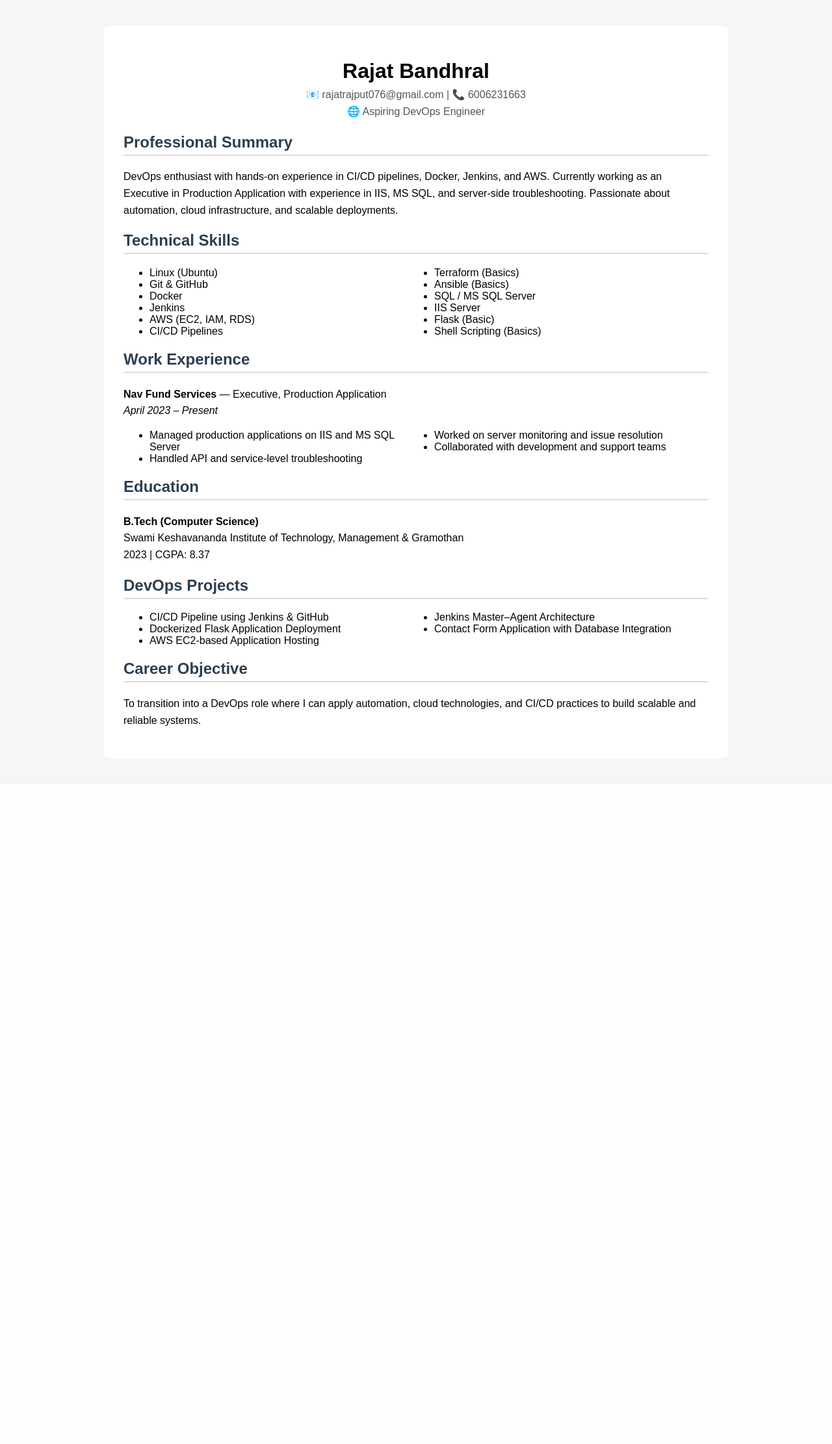
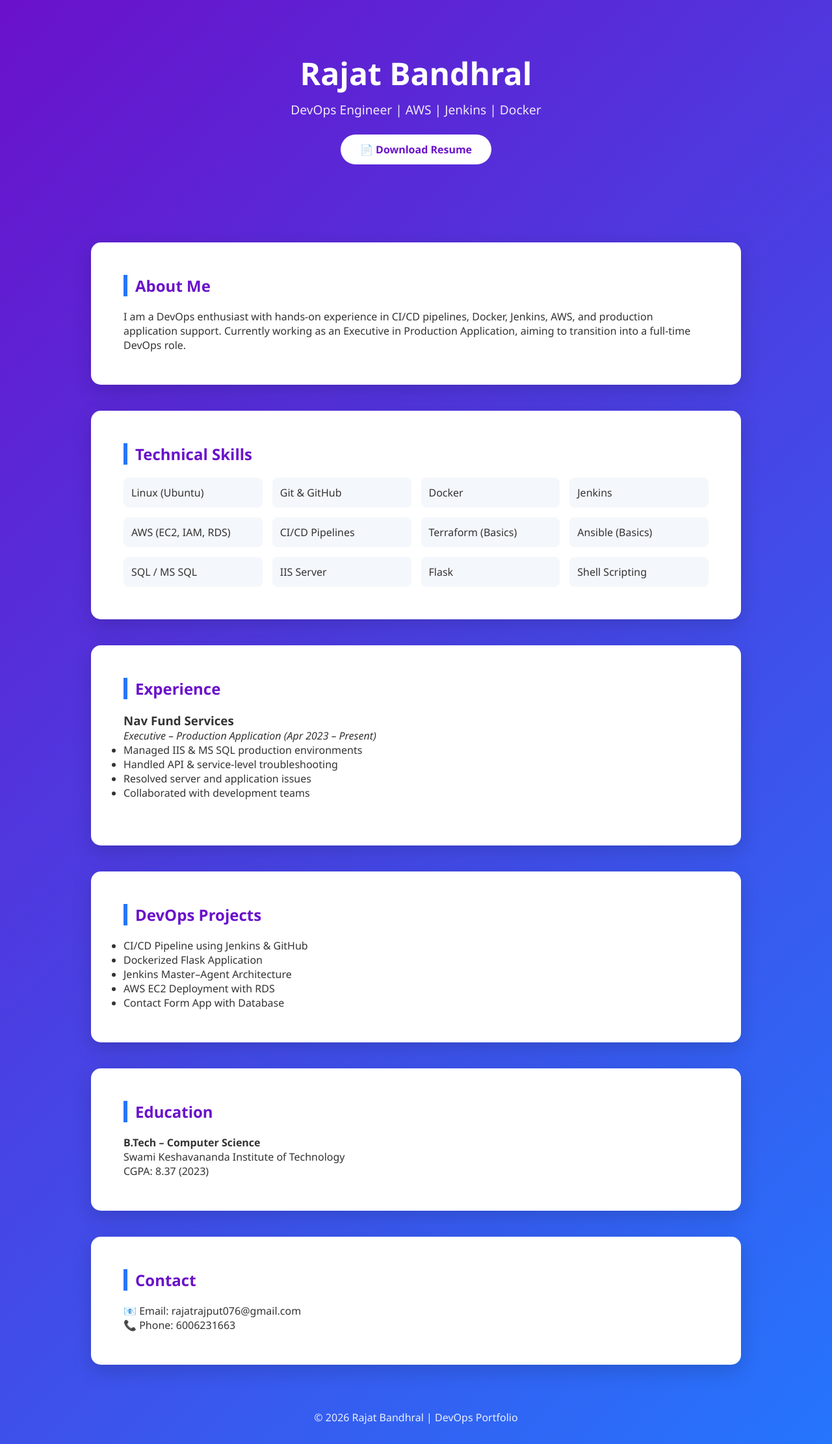
Before and after one commit to Rajat972/Terraformtest, a web app: page / in a window 1280 px wide. Shown: the whole page at 65% size. Before the commit the page ends 1117 px from the top, so only its background shows below. Run offline with its HTML, style and script files only (its server is not run), Linux system fonts and the light colour scheme; data that the repository does not hold is empty.

Commit message:
Update index.html

```diff
--- a/src/main/webapp/index.html
+++ b/src/main/webapp/index.html
@@ -3,112 +3,193 @@
 <head>
 <meta charset="UTF-8">
 <title>Rajat Bandhral | DevOps Engineer</title>
+<meta name="viewport" content="width=device-width, initial-scale=1.0">
+
 <style>
+:root {
+    --primary: #6a11cb;
+    --secondary: #2575fc;
+    --dark: #1f2933;
+    --light: #f4f7fb;
+}
+
+* {
+    margin: 0;
+    padding: 0;
+    box-sizing: border-box;
+    font-family: 'Segoe UI', sans-serif;
+}
+
 body {
-            font-family: Arial, sans-serif;
-            margin: 40px;
-            background-color: #f4f6f8;
+    background: linear-gradient(135deg, var(--primary), var(--secondary));
+    color: #333;
 }
-        .container {
-            max-width: 900px;
-            margin: auto;
-            background: #ffffff;
+
+/* HEADER */
+header {
+    color: white;
+    text-align: center;
+    padding: 80px 20px;
+}
+
+header h1 {
+    font-size: 3rem;
+}
+
+header p {
+    margin-top: 10px;
+    font-size: 1.2rem;
+    opacity: 0.9;
+}
+
+.btn {
+    display: inline-block;
+    margin-top: 25px;
+    padding: 12px 30px;
+    background: white;
+    color: var(--primary);
+    font-weight: bold;
+    border-radius: 30px;
+    text-decoration: none;
+    transition: 0.3s;
+}
+
+.btn:hover {
+    background: #eaeaea;
+}
+
+/* SECTIONS */
+section {
+    background: white;
+    margin: 40px auto;
+    padding: 50px;
+    max-width: 1000px;
+    border-radius: 15px;
+    box-shadow: 0 10px 30px rgba(0,0,0,0.15);
+}
+
+section h2 {
+    color: var(--primary);
+    margin-bottom: 20px;
+    border-left: 6px solid var(--secondary);
+    padding-left: 12px;
+}
+
+/* SKILLS */
+.skills {
+    display: grid;
+    grid-template-columns: repeat(auto-fit, minmax(200px, 1fr));
+    gap: 15px;
+}
+
+.skill {
+    background: var(--light);
+    padding: 12px;
+    border-radius: 8px;
+    font-weight: 500;
+}
+
+/* EXPERIENCE */
+.job {
+    margin-bottom: 20px;
+}
+
+/* FOOTER */
+footer {
+    text-align: center;
+    color: white;
     padding: 30px;
-            border-radius: 8px;
-        }
-        h1 {
-            margin-bottom: 5px;
-        }
-        h2 {
-            color: #2c3e50;
-            border-bottom: 2px solid #ddd;
-            padding-bottom: 5px;
-        }
-        p {
-            line-height: 1.6;
-        }
-        ul {
-            columns: 2;
-        }
-        .header {
-            text-align: center;
-        }
-        .contact {
-            margin-top: 5px;
-            color: #555;
+    opacity: 0.9;
 }
 </style>
 </head>
+
 <body>
 
-<div class="container">
+<!-- HERO SECTION -->
+<header>
+    <h1>Rajat Bandhral</h1>
+    <p>DevOps Engineer | AWS | Jenkins | Docker</p>
+    <a href="resume.pdf" download class="btn">📄 Download Resume</a>
+</header>
 
-    <div class="header">
-        <h1>Rajat Bandhral</h1>
-        <p class="contact">
-            📧 rajatrajput076@gmail.com |
-            📞 6006231663 <br>
-            🌐 Aspiring DevOps Engineer
+<!-- ABOUT -->
+<section>
+    <h2>About Me</h2>
+    <p>
+        I am a DevOps enthusiast with hands-on experience in CI/CD pipelines,
+        Docker, Jenkins, AWS, and production application support.
+        Currently working as an Executive in Production Application,
+        aiming to transition into a full-time DevOps role.
     </p>
+</section>
+
+<!-- SKILLS -->
+<section>
+    <h2>Technical Skills</h2>
+    <div class="skills">
+        <div class="skill">Linux (Ubuntu)</div>
+        <div class="skill">Git & GitHub</div>
+        <div class="skill">Docker</div>
+        <div class="skill">Jenkins</div>
+        <div class="skill">AWS (EC2, IAM, RDS)</div>
+        <div class="skill">CI/CD Pipelines</div>
+        <div class="skill">Terraform (Basics)</div>
+        <div class="skill">Ansible (Basics)</div>
+        <div class="skill">SQL / MS SQL</div>
+        <div class="skill">IIS Server</div>
+        <div class="skill">Flask</div>
+        <div class="skill">Shell Scripting</div>
     </div>
+</section>
 
-    <h2>Professional Summary</h2>
-    <p>
-        DevOps enthusiast with hands-on experience in CI/CD pipelines, Docker, Jenkins, and AWS.
-        Currently working as an Executive in Production Application with experience in IIS, MS SQL,
-        and server-side troubleshooting. Passionate about automation, cloud infrastructure, and
-        scalable deployments.
-    </p>
+<!-- EXPERIENCE -->
+<section>
+    <h2>Experience</h2>
+    <div class="job">
+        <h3>Nav Fund Services</h3>
+        <p><em>Executive – Production Application (Apr 2023 – Present)</em></p>
+        <ul>
+            <li>Managed IIS & MS SQL production environments</li>
+            <li>Handled API & service-level troubleshooting</li>
+            <li>Resolved server and application issues</li>
+            <li>Collaborated with development teams</li>
+        </ul>
+    </div>
+</section>
 
-    <h2>Technical Skills</h2>
-    <ul>
-        <li>Linux (Ubuntu)</li>
-        <li>Git & GitHub</li>
-        <li>Docker</li>
-        <li>Jenkins</li>
-        <li>AWS (EC2, IAM, RDS)</li>
-        <li>CI/CD Pipelines</li>
-        <li>Terraform (Basics)</li>
-        <li>Ansible (Basics)</li>
-        <li>SQL / MS SQL Server</li>
-        <li>IIS Server</li>
-        <li>Flask (Basic)</li>
-        <li>Shell Scripting (Basics)</li>
-    </ul>
-
-    <h2>Work Experience</h2>
-    <p><strong>Nav Fund Services</strong> — Executive, Production Application<br>
-    <em>April 2023 – Present</em></p>
-    <ul>
-        <li>Managed production applications on IIS and MS SQL Server</li>
-        <li>Handled API and service-level troubleshooting</li>
-        <li>Worked on server monitoring and issue resolution</li>
-        <li>Collaborated with development and support teams</li>
-    </ul>
-
-    <h2>Education</h2>
-    <p>
-        <strong>B.Tech (Computer Science)</strong><br>
-        Swami Keshavananda Institute of Technology, Management & Gramothan<br>
-        2023 | CGPA: 8.37
-    </p>
-
+<!-- PROJECTS -->
+<section>
     <h2>DevOps Projects</h2>
     <ul>
         <li>CI/CD Pipeline using Jenkins & GitHub</li>
-        <li>Dockerized Flask Application Deployment</li>
-        <li>AWS EC2-based Application Hosting</li>
+        <li>Dockerized Flask Application</li>
         <li>Jenkins Master–Agent Architecture</li>
-        <li>Contact Form Application with Database Integration</li>
+        <li>AWS EC2 Deployment with RDS</li>
+        <li>Contact Form App with Database</li>
     </ul>
+</section>
 
-    <h2>Career Objective</h2>
+<!-- EDUCATION -->
+<section>
+    <h2>Education</h2>
     <p>
-        To transition into a DevOps role where I can apply automation, cloud technologies,
-        and CI/CD practices to build scalable and reliable systems.
+        <strong>B.Tech – Computer Science</strong><br>
+        Swami Keshavananda Institute of Technology<br>
+        CGPA: 8.37 (2023)
     </p>
+</section>
 
-</div>
+<!-- CONTACT -->
+<section>
+    <h2>Contact</h2>
+    <p>📧 Email: rajatrajput076@gmail.com</p>
+    <p>📞 Phone: 6006231663</p>
+</section>
+
+<footer>
+    © 2026 Rajat Bandhral | DevOps Portfolio
+</footer>
 
 </body>
 </html>
```
Lines whose indentation alone changed are shown as unchanged.
